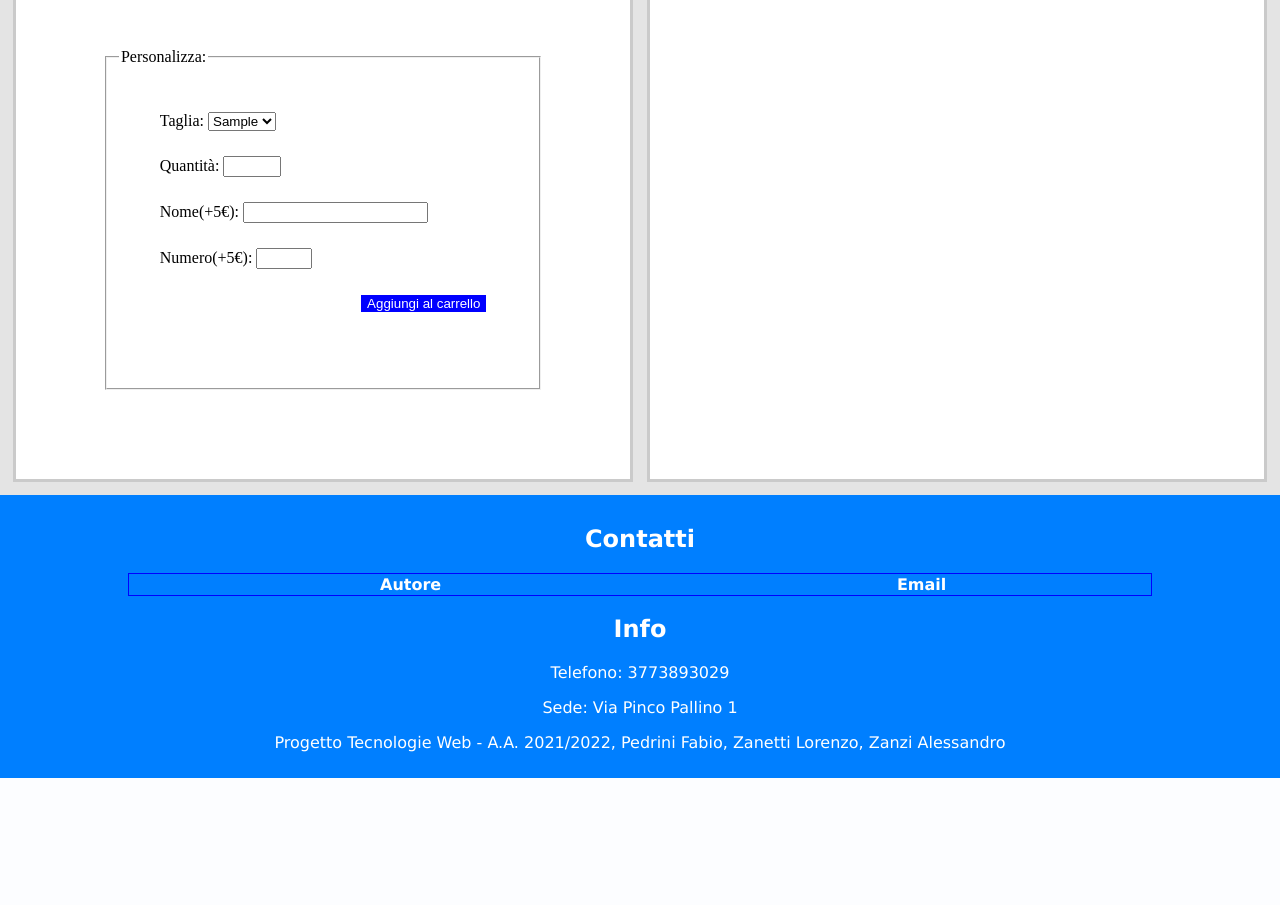
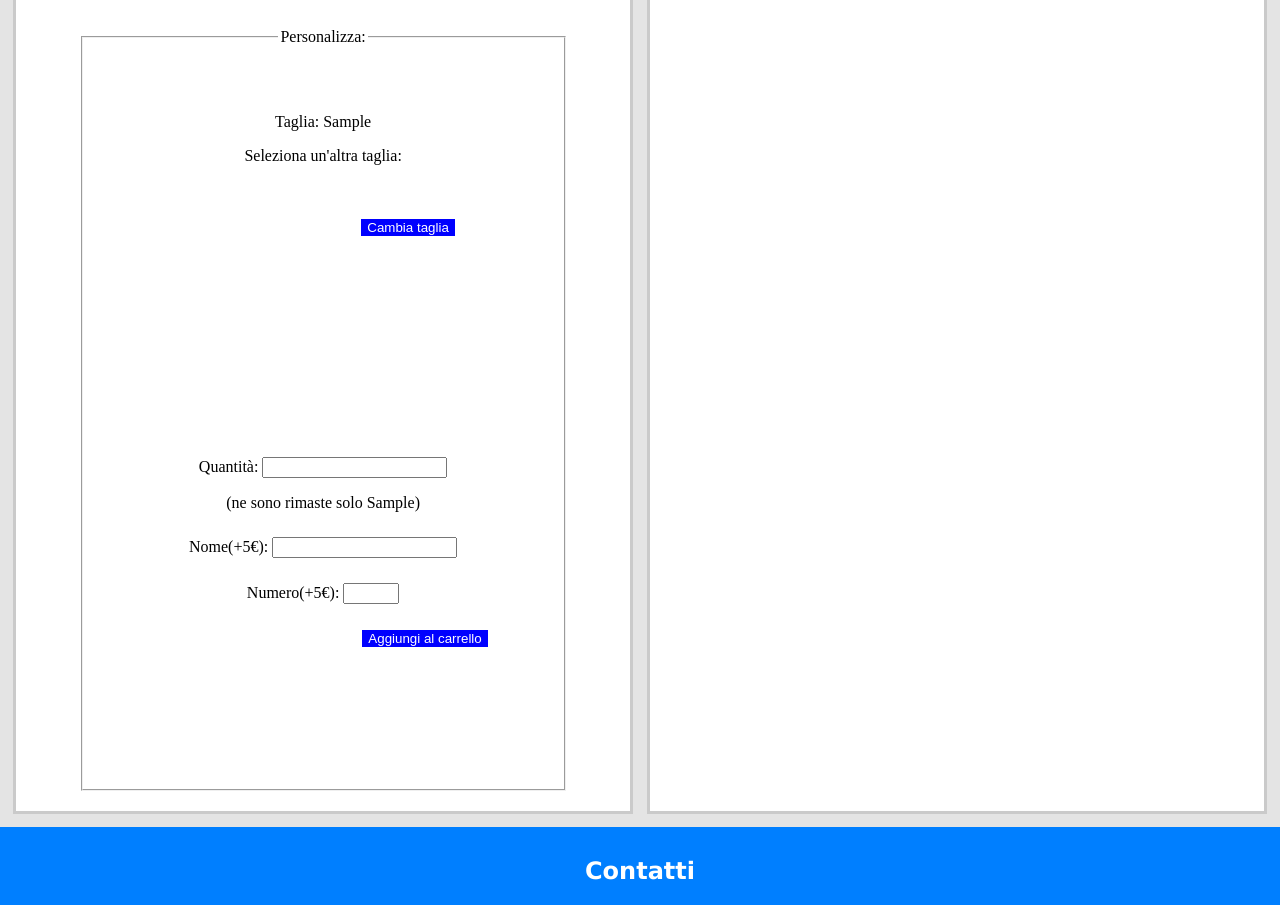
Before and after one commit to zanetti33/ProgettoWeb, a PHP site: page /singolo-prodotto.php in a window 1280 px wide. Shown: the part 810-1715 px from the top of the page. Before the commit the page ends 1588 px from the top, so only its background shows below. Run offline with PHP 8.4, Linux system fonts and the light colour scheme; tables that the repository leaves empty or names only in its code hold one stand-in row (values such as "Sample post"); lists and menus that the app fills with data are empty; some libraries are stand-ins or nearby versions.

Commit message:
Aggiunta filtro taglia nel singolo prodotto (non funziona, per ora)

```diff
--- a/src/css/style.css
+++ b/src/css/style.css
@@ -140,7 +140,7 @@ form fieldset{
     text-align: left;
 }
 
-form ul{
+form ul, fieldset ul{
     list-style: none;
     padding: 10%;
 }
--- a/src/db/database.php
+++ b/src/db/database.php
@@ -105,11 +105,20 @@ class DatabaseHelper{
     }
 
     public function getProductById($id){
-        $stmt = $this->db->prepare("SELECT immagineFronte, immagineRetro, modello.nome as modello, modello.descrizione as descrizione, colore.nome as colore, genere.nome as genere, prezzo, taglia, idMaglia, dispMagazzino
+        $stmt = $this->db->prepare("SELECT immagineFronte, immagineRetro, modello.idModello as idModello, modello.nome as modello, modello.descrizione as descrizione, colore.nome as colore, colore.idColore as idColore, genere.nome as genere, genere.idGenere as idGenere, prezzo, taglia, idMaglia, dispMagazzino
             FROM maglia, modello, genere, colore WHERE maglia.idModello = modello.idModello AND
             maglia.idColore = colore.idColore AND maglia.idGenere = genere.idGenere AND
             maglia.idMaglia=?");
         $stmt->bind_param("i", $id);
+        $stmt->execute();
+        $result = $stmt->get_result();
+
+        return $result->fetch_all(MYSQLI_ASSOC);
+    }
+
+    public function getProductBySize($genere, $colore, $modello, $taglia) {
+        $stmt = $this->db->prepare("SELECT idMaglia FROM maglia WHERE idGenere = ? AND idColore = ? AND idModello = ? AND taglia = ?");
+        $stmt->bind_param("iiii", $genere, $colore, $modello, $taglia);
         $stmt->execute();
         $result = $stmt->get_result();
 
--- a/src/singolo-prodotto.php
+++ b/src/singolo-prodotto.php
@@ -12,8 +12,17 @@ $id = 1;
 if(isset($_GET["idMaglia"])){
     $id = $_GET["idMaglia"];
 }
+$templateParams["maglia"] = $dbh->getProductById($id)[0];
 
-$templateParams["maglia"] = $dbh->getProductById($id)[0];
+if(isset($_POST["cambioTaglia"])){
+
+    $taglia = $_POST["taglia"];
+    $maglia = $templateParams["maglia"];
+
+    $idMaglia = $dbh->getProductBySize($maglia["idGenere"], $maglia["idColore"], $maglia["idModello"], $taglia)[0];
+    $templateParams["maglia"] = $dbh->getProductById($idMaglia["idMaglia"])[0];
+    $_GET["idMaglia"] = $idMaglia["idMaglia"];
+}
 
 require 'template/base.php';
 ?>
--- a/src/template/prodotto.php
+++ b/src/template/prodotto.php
@@ -6,35 +6,60 @@
         <div>
             <img src="<?php echo $IMG_DIR.$maglia["immagineRetro"]; ?>" alt="<?php echo $maglia["immagineRetro"]; ?>">
         </div>
-                <form>
             <fieldset><legend>Personalizza:</legend>
                 <ul>
                     <li>
-                            <label>Taglia:</label>
-                            <select required name="taglia">
-                                <?php foreach($templateParams["taglie"] as $taglia): ?>
-                                    <option value="<?php echo toTag($taglia["taglia"])?>"><?php echo $taglia["taglia"]?></option>
-                                <?php endforeach; ?>
-                            </select>
+                        <p>Taglia: <?php echo $maglia["taglia"]?></p>
                     </li>
                     <li>
-                            <label>Quantità:</label>
-                            <input required type="number" name="quantità" min="1"/>
+                        <label for="taglia">Seleziona un'altra taglia:</label>
+                        <?php /* NON FUNZIONAAAAAAAAAA */ ?>
+                        <form action="" method="POST">
+                        <ul>
+                            <?php foreach($templateParams["taglie"] as $taglia): ?>
+                                <?php if($taglia["taglia"] != $maglia["taglia"]): ?>
+                                    <li>
+                                        <label><?php echo $taglia["taglia"]?></label>
+                                        <input type="radio" name="taglia" value="<?php echo $taglia["taglia"]?>"/>
+                                    </li>
+                                <?php endif; ?>
+                            <?php endforeach; ?>
+                            <li>
+                                <input type="submit" name="cambioTaglia" value="Cambia taglia"/>
+                            </li>
+                        </ul>
+                    </form>
+                    <?php/* ANDREBBE FATTA LA STESSA COSA ANCHE CON I COLORI */?>
+                    </li>
+                </ul>
+                    <form>
+                        <ul>
+                        <li>
+                            <label for="quantity">Quantità:</label>
+                            <input required type="quantity" name="quantità" min="1" max="<?php echo $maglia["dispMagazzino"]?>"/>
+                            <p>(ne sono rimaste solo <?php echo $maglia["dispMagazzino"]?>)</p>
                         </li>
                         <li>
-                            <label>Nome(+5€):</label>
-                            <input type="text" id="nomePersonalizzato" name="nomePersonalizzato"/>
+                            <label for="name">Nome(+5€):</label>
+                            <input type="name" id="nomePersonalizzato" name="nomePersonalizzato"/>
                         </li>
                         <li>
-                            <label>Numero(+5€):</label>
+                            <label for="number">Numero(+5€):</label>
                             <input type="number" name="numeroPersonalizzato" min="1" max="99"/>
                         </li>
                         <li>
+                            <?php if($maglia["dispMagazzino"] <= 0): ?>
+                                <p>In questo momento la maglia non è disponibile!</p>
+                                <input type="submit" value="Aggiungi al carrello" disabled/>
+                            <?php else: ?>
                                 <input type="submit" value="Aggiungi al carrello"/>
+                            <?php endif; ?>
                         </li>
                         </ul>
+                        </form>
+
                     </fieldset>
-                </form>
+
             </section>
             <section>
                 <h2>Descrizione prodotto:</h2>
```
Lines whose indentation alone changed are shown as unchanged.
